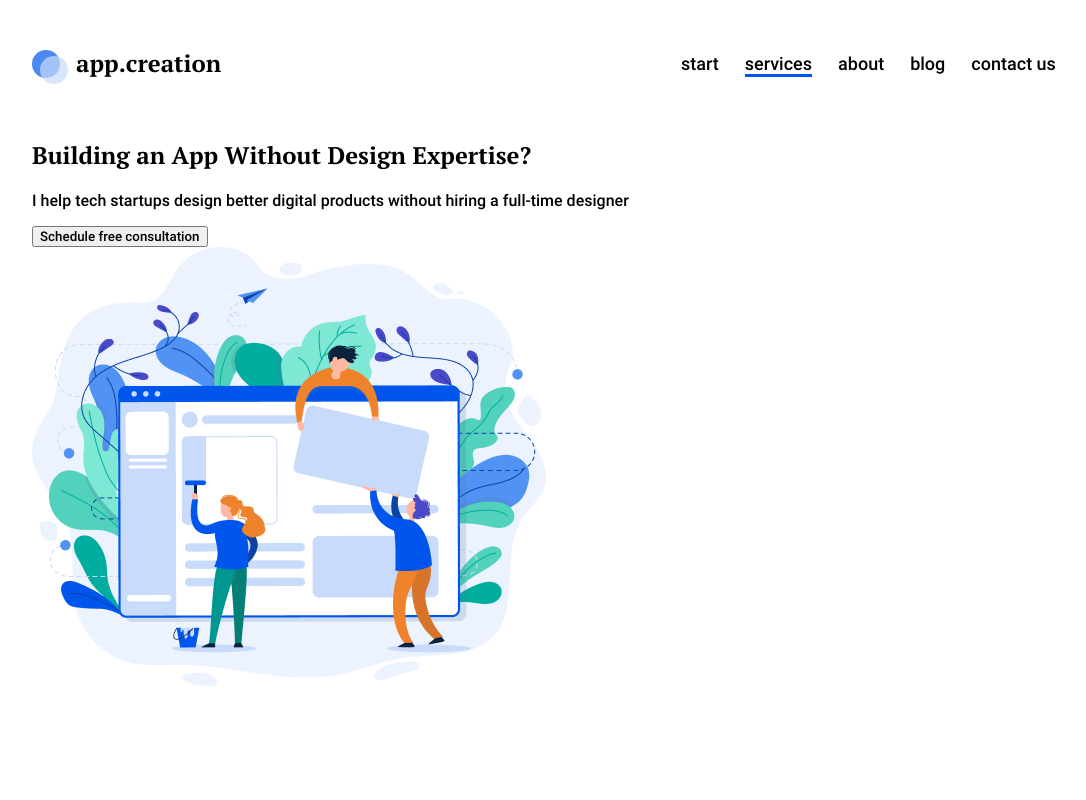
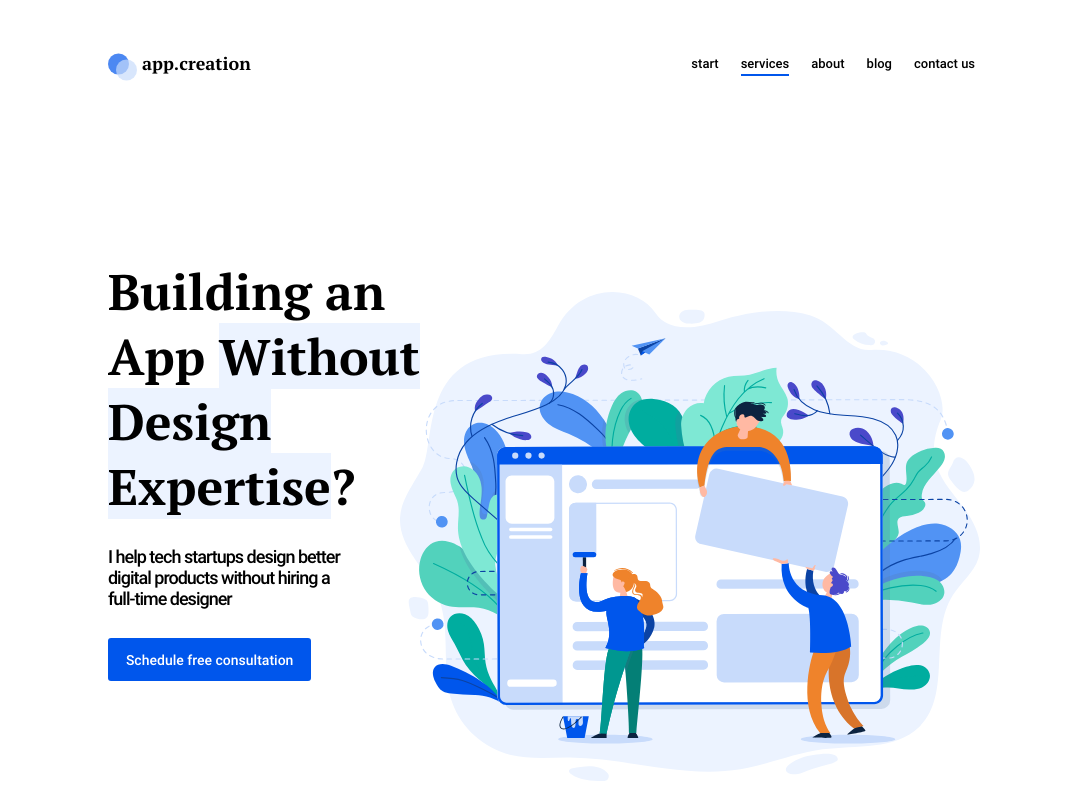
Before and after one commit to WebHeroSchool/Sozdanie_saita_na_html-css_miras, a plain HTML site: page index.html in a window 1280 px wide. Shown: the whole page, without its empty margins (96-1182 px from the left). Drawn offline with Linux system fonts and the light colour scheme.

Commit message:
Add files via upload
1) Скачал и установил плагин Perfect Pixel;
2) Скачал макет "1920 х 1080 px" с масштабом 1.5x и подлкючил в Perfect Pixel;
3) Описал стили для основного контента сайта согласно подключенного макета;

```diff
--- a/index.html
+++ b/index.html
@@ -23,15 +23,10 @@
                 <a class="menu__item" href="#">contact us</a>
             </nav>
         </header>
-        <section class="main-section">
-            <main class="main-content">
-                <h1 class="main-content__title">Building an App Without Design Expertise?</h1>
-                <p class="main-content__subtitle">I help tech startups design better digital products without hiring a full-time designer</p>
-                <button class="main-content__button" type="button" name="button">Schedule free consultation</button>
-            </main>
-            <div class="image-content">
-                <img class="image-content__image" src="../Sozdanie_saita_na_html-css_miras/img/Frame.png" alt="picture">
-            </div>
+        <section class="main">
+                <h1 class="main__title">Building an App <span class="main__title-text_highlight">Without Design Expertise</span>?</h1>
+                <p class="main__subtitle">I help tech startups design better digital products without hiring a full-time designer</p>
+                <a class="main__button" href="#">Schedule free consultation</a>
         </section>
       </div>
     </body>
--- a/style.css
+++ b/style.css
@@ -4,12 +4,13 @@
 
 .wrapper {
     margin: auto;
-    width: 81%;
+    width: 69%;
 }
 
 .header {
     display: flex;
     justify-content: space-between;
+    margin-bottom: 140px;
 }
 
 .logo, .menu {
@@ -19,8 +20,8 @@
 .logo {
     position: relative;
     padding: 40px 0;
-    padding-left: 44px;
-    font: bold 24px/31px 'PT Serif-bold', arial, helvetica, sans-serif;
+    padding-left: 34px;
+    font: bold 18px/31px 'PT Serif-bold', arial, helvetica, sans-serif;
 }
 
 .logo__circle {
@@ -28,8 +29,8 @@
     left: 0;
     top: 50%;
     transform: translateY(-50%);
-    width: 28px;
-    height: 28px;
+    width: 21px;
+    height: 21px;
     border-radius: 50%;
     opacity: .7;
 }
@@ -52,8 +53,8 @@
 
 .menu__item {
     position: relative;
-    margin-right: 26px;
-    font: 500 18px/21px 'Roboto-Medium', arial, helvetica, sans-serif;
+    margin-right: 22px;
+    font: 500 13px/21px 'Roboto-Medium', arial, helvetica, sans-serif;
     color: #000;
     text-decoration: none;
     transition: opacity .5s;
@@ -69,7 +70,7 @@
     content: '';
     left: 0;
     width: 100%;
-    height: 3px;
+    height: 2.4px;
     background: #0056ec;
     opacity: 0;
     transition: opacity .5s;
@@ -80,17 +81,41 @@
 }
 
 .menu__item:last-child {
-    margin-right: 0;
+    margin-right: 5px;
 }
 
-.main-content__title {
-    font-family: 'PT Serif-Bold', Arial, Helvetica, sans-serif;
+.main {
+    padding: 0 63% 100px 0;
+    background: bottom right no-repeat url(img/Frame.svg);
+    background-size: 580px 489px;
 }
 
-.main-content__subtitle {
-    font-family: 'Roboto-Medium', sans-serif;
+.main__title {
+    margin: 0 0 27px 0;
+    font: bold 50px/65px 'PT Serif-Bold', arial, helvetica, sans-serif;
 }
 
-.main-content__button {
-    font-family: 'Roboto-Medium', sans-serif;
+.main__title-text_highlight {
+    background: #ecf3ff;
 }
+
+.main__subtitle {
+    margin: 0 80px 29px 0;
+    font: 18px/21px 'Roboto-Medium', arial, helvetica, sans-serif;
+    letter-spacing: -1px;
+}
+
+.main__button {
+    display: inline-block;
+    font: 14px/16px 'Roboto-Medium', arial, helvetica, sans-serif;
+    color: #fff;
+    background: #0056ec;
+    padding: 13.5px 18px;
+    text-decoration: none;
+    border-radius: 3px;
+    transition: opacity .5s;
+}
+
+.main__button:hover {
+    opacity: .5;
+}
```
Also changed, not shown: img/1920_1.5х.png (added), img/Frame.svg (added).
